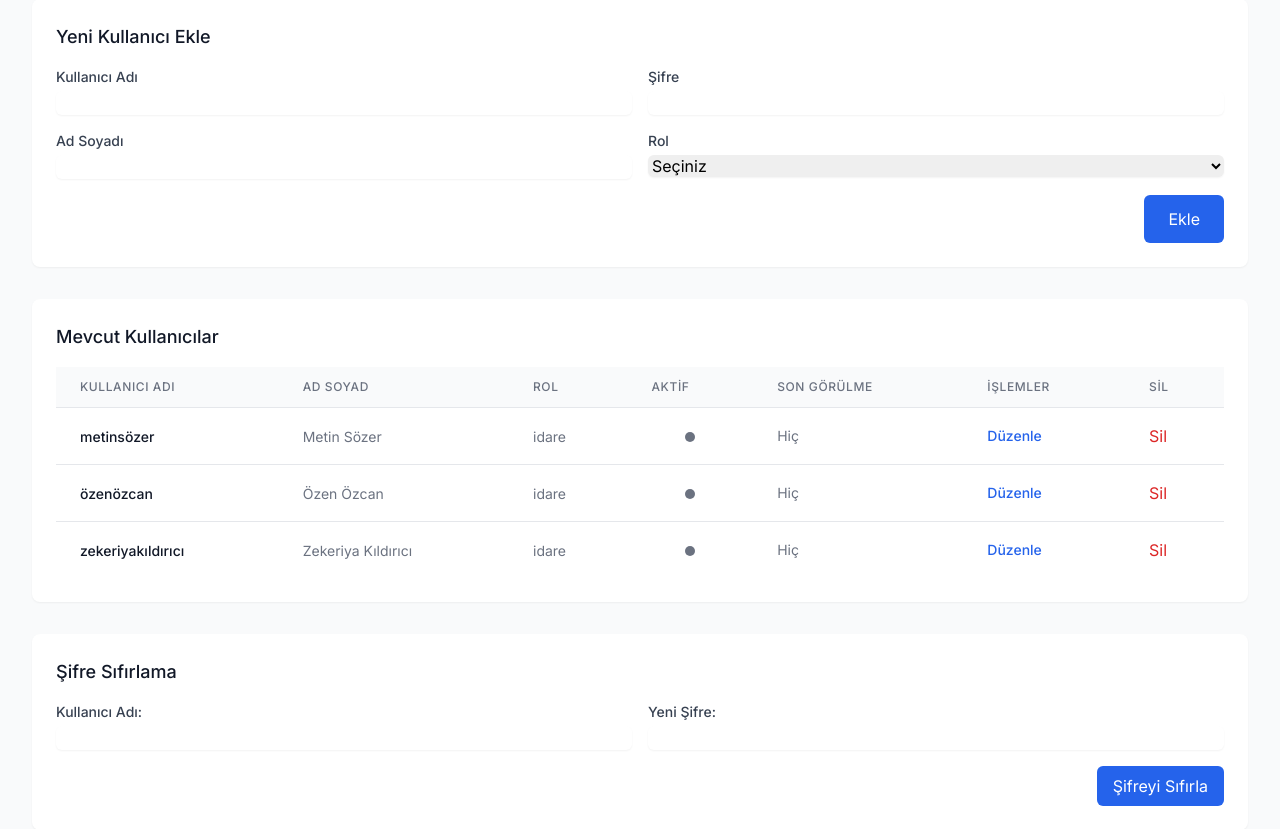
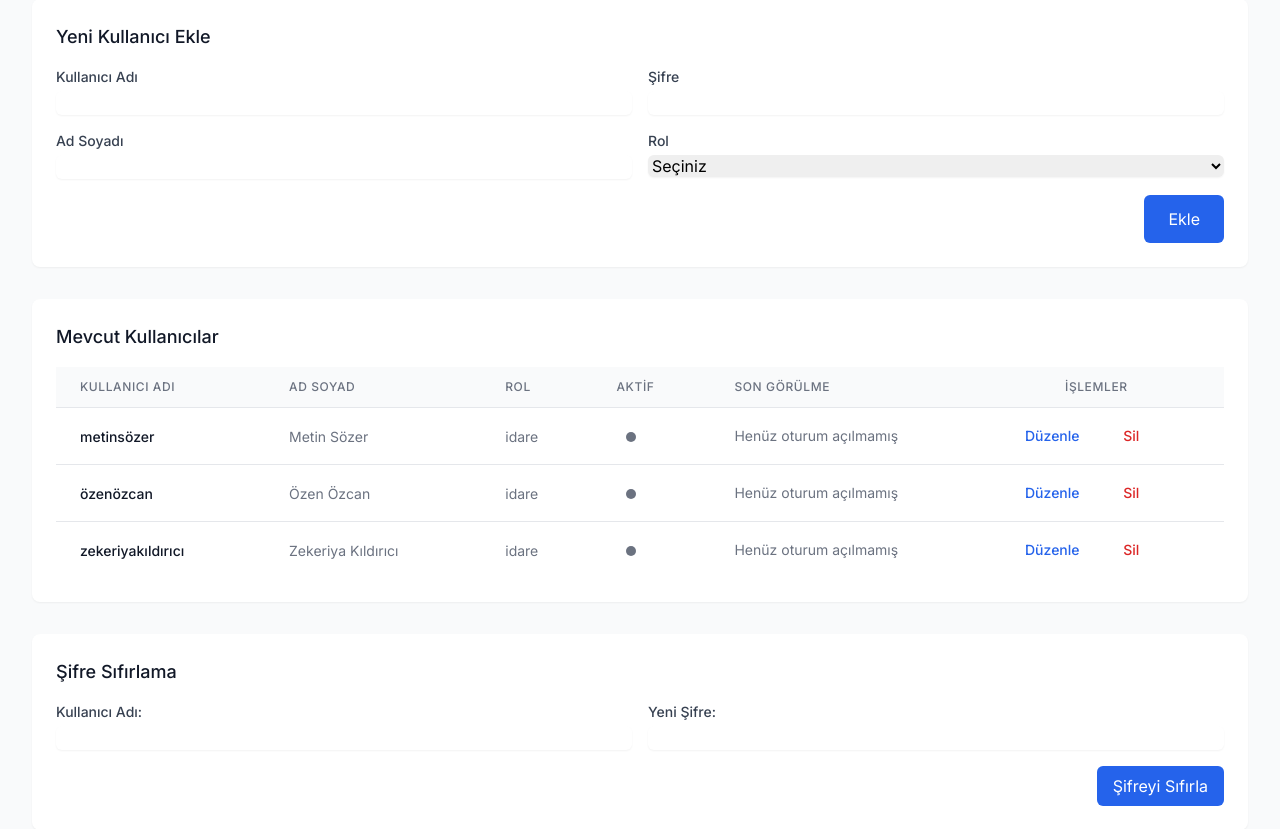
Before and after one commit to frkna/segal-ag-local, a Flask app: template templates/manage_users.html in a window 1280 px wide. Shown: the part 97-926 px from the top of the page. Run offline with Flask 3, Linux system fonts and the light colour scheme; the template is opened without the code that fills it: values that come from a table or form of the project are taken from there, others are empty; tables that the repository leaves empty hold one stand-in row (values such as "Sample post"); some libraries are stand-ins or nearby versions.

Commit message:
fixed styling

```diff
--- a/templates/manage_rooms.html
+++ b/templates/manage_rooms.html
@@ -92,8 +92,8 @@
                                     class="px-6 py-3 bg-gray-50 text-left text-xs font-medium text-gray-500 uppercase tracking-wider">
                                     Branş-Öğretmen</th>
                                 <th
-                                    class="px-6 py-3 bg-gray-50 text-left text-xs font-medium text-gray-500 uppercase tracking-wider">
-                                    <div class="flex justify-center pr-32">İşlemler</div>
+                                    class="pl-16 px-6 py-3 bg-gray-50 text-left text-xs font-medium text-gray-500 uppercase tracking-wider">
+                                    <div class="flex justify-center pr-16">İşlemler</div>
                                 </th>
                             </tr>
                         </thead>
--- a/templates/manage_users.html
+++ b/templates/manage_users.html
@@ -99,12 +99,8 @@
                                     Son Görülme
                                 </th>
                                 <th
-                                    class="px-6 py-3 bg-gray-50 text-left text-xs font-medium text-gray-500 uppercase tracking-wider">
+                                    class="pl-16 py-3 bg-gray-50 text-left text-xs font-medium text-gray-500 uppercase tracking-wider">
                                     İşlemler
-                                </th>
-                                <th
-                                    class="px-6 py-3 bg-gray-50 text-left text-xs font-medium text-gray-500 uppercase tracking-wider">
-                                    Sil
                                 </th>
                             </tr>
                         </thead>
@@ -140,7 +136,7 @@
                                         </option>
                                     </select>
                                 </td>
-                                <td class="px-6 py-4 whitespace-nowrap text-center">
+                                <td class="pr-12 px-2 py-4 whitespace-nowrap text-center">
                                     <span id="status-indicator-{{ user.id }}"
                                         class="inline-block w-2.5 h-2.5 {% if user.is_active %}bg-green-500{% else %}bg-gray-500{% endif %} rounded-full"></span>
                                 </td>
@@ -149,7 +145,7 @@
                                         {% if user.last_seen_adjusted %}
                                         {{ user.last_seen_adjusted.strftime('%d.%m.%Y %H:%M') }}
                                         {% else %}
-                                        Hiç
+                                        Henüz oturum açılmamış
                                         {% endif %}
                                     </span>
                                 </td>
@@ -160,11 +156,11 @@
                                         class="hidden text-green-600 hover:text-green-900 save-btn">Kaydet</button>
                                     <button onclick="cancelEdit(this)"
                                         class="hidden text-red-600 hover:text-red-900 cancel-btn">İptal</button>
+                                    <button onclick="deleteUser({{ user.id }})"
+                                        class="text-red-600 hover:text-red-900 pl-8">Sil</button>
                                 </td>
-                                <td class="px-6 py-4 whitespace-nowrap">
-                                    <button onclick="deleteUser({{ user.id }})"
-                                        class="text-red-600 hover:text-red-900">Sil</button>
-                                </td>
+
+
                             </tr>
                             {% endfor %}
                         </tbody>
--- a/templates/room_users.html
+++ b/templates/room_users.html
@@ -36,7 +36,7 @@
                                     Ad Soyad</th>
                                 <th
                                     class="px-6 py-3 bg-gray-50 text-left text-xs font-medium text-gray-500 uppercase tracking-wider">
-                                    Durum</th>
+                                    Aktif</th>
                             </tr>
                         </thead>
                         <tbody class="bg-white divide-y divide-gray-200">
@@ -48,7 +48,7 @@
                                 <td class="px-6 py-4 whitespace-nowrap">
                                     <span class="text-sm text-gray-500">{{ user.full_name }}</span>
                                 </td>
-                                <td class="px-6 py-4 whitespace-nowrap text-center">
+                                <td class="px-9 py-4 whitespace-nowrap text-left">
                                     <span id="status-indicator-{{ user.id }}"
                                         class="inline-block w-2.5 h-2.5 {% if user.is_online %}bg-green-500{% else %}bg-gray-500{% endif %} rounded-full"></span>
                                 </td>
```
Also changed, not shown: templates/index.html (+152 -146 lines).
